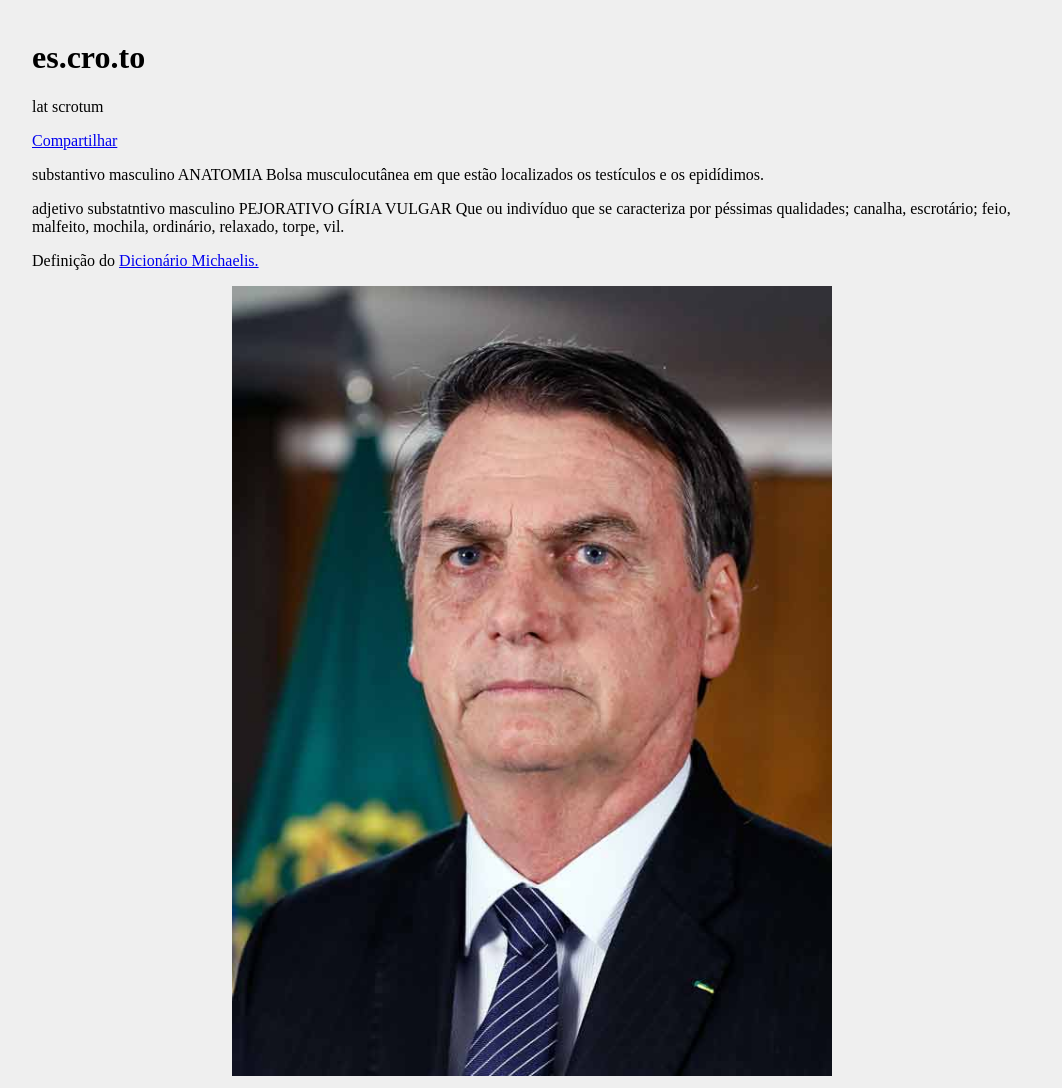
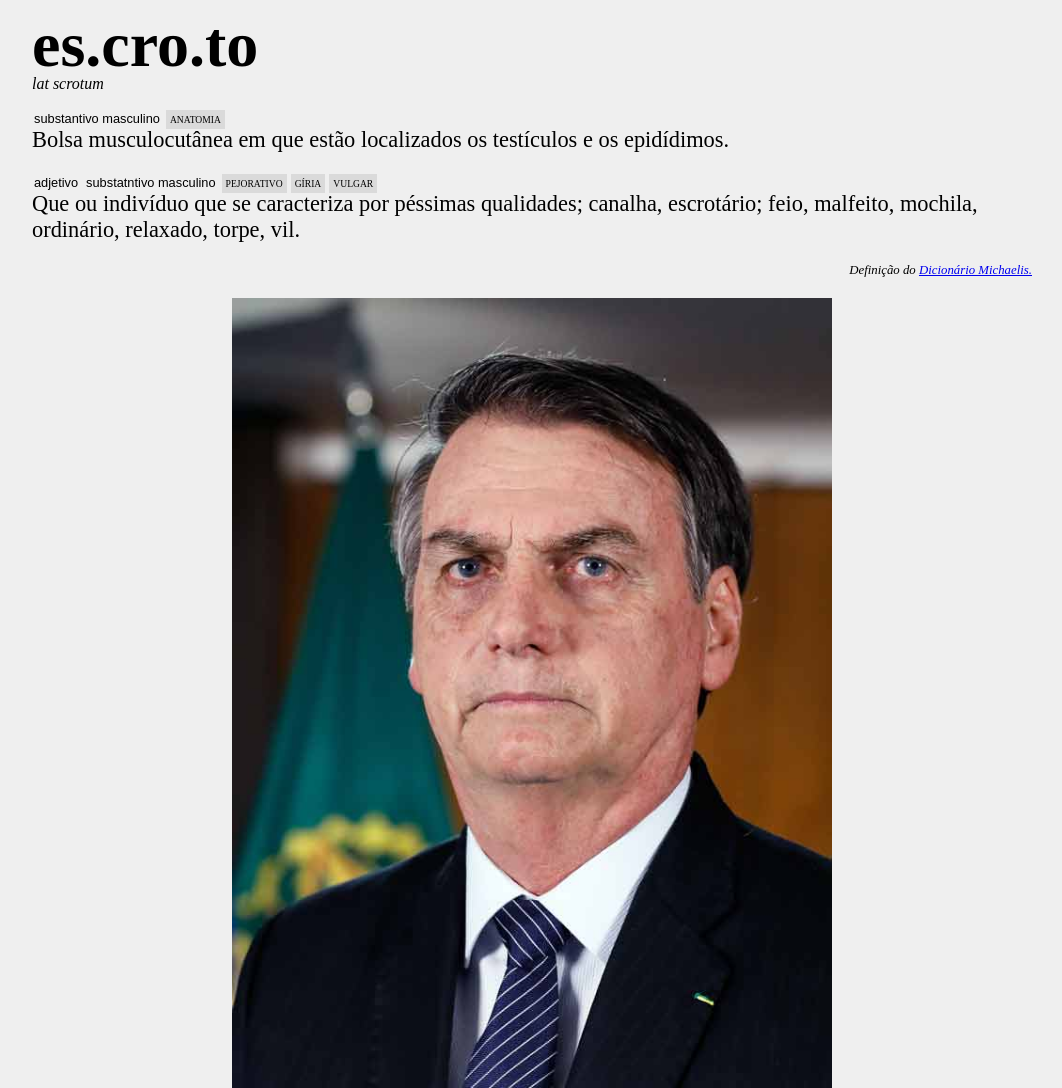
Before and after one commit to CrociDB/escroto, a plain HTML site: page index.html in a window 1280 px wide. Shown: the whole page, without its empty margins (108-1170 px from the left). Drawn offline with Linux system fonts and the light colour scheme.

Commit message:
improved style

```diff
--- a/index.html
+++ b/index.html
@@ -25,10 +25,62 @@
                 background-color: #EFEFEF;
             }
 
+            h1 {
+                font-size: 4rem;
+            }
+
+            h1 a {
+                font-size: 0;
+            }
+
+            ul {
+                list-style: none;
+                margin: 0;
+                padding: 0;
+            }
+
+            li {
+                margin: 0;
+                padding: 0;
+                margin-bottom: 20px;
+            }
+
+            .word-class {
+                font-family: Arial, Helvetica, sans-serif;
+                font-size: .8rem;
+                padding: 2px;
+            }
+
+            .word-type {
+                font-size: .6rem;
+                padding: 4px;
+                background: #DADADA;
+            }
+
+            .word-definition-text {
+                font-size: 1.4rem;
+                display: block;
+            }
+
+            .word-definition-source {
+                text-align: right;
+                font-size: .8rem;
+                font-style: italic;
+            }
+
+            .word-etimology {
+                margin-top: -50px;
+                padding-top: 0px;
+
+                font-style: italic;
+                font-size: 1rem;
+            }
+
             .page {
                 max-width: 1000px;
                 margin: auto;
                 padding: 10px;
+                padding-top: 0;
             }
 
             .presidente {
@@ -36,6 +88,7 @@
                 margin-left: auto;
                 margin-right: auto;
                 width: 100%;
+                margin-top: 20px;
             }
 
             @media only screen and (min-width: 1000px) {
@@ -50,28 +103,29 @@
     </head>
     <body>
         <div class="page">
-            <h1>es.cro.to</h1>
+            <h1>es.cro.to <a class="twitter-share-button"
+                href="https://twitter.com/intent/tweet?text=es.cro.to%3A%20Indiv%C3%ADduo%20que%20se%20caracteriza%20por%20p%C3%A9ssimas%20qualidades%3B%20canalha%2C%20escrot%C3%A1rio%3B%20feio%2C%20malfeito%2C%20mochila%2C%20ordin%C3%A1rio%2C%20relaxado%2C%20torpe%2C%20vil."
+                data-size="large">
+                Compartilhar</a></h1>
             <p class="word-etimology">lat scrotum</p>
 
-            <a class="twitter-share-button"
-            href="https://twitter.com/intent/tweet?text=escroto"
-            data-size="large">
-            Compartilhar</a>
 
             <article>
-                <p class="word-definition">
+                <ul>
+                    <li class="word-definition">
                         <span class="word-class">substantivo masculino</span>
                         <span class="word-type">ANATOMIA</span>
-                    Bolsa musculocutânea em que estão localizados os testículos e os epidídimos.
-                </p>
-                <p class="word-definition">
+                        <span class="word-definition-text word-strike">Bolsa musculocutânea em que estão localizados os testículos e os epidídimos.</span>
+                    </li>
+                    <li class="word-definition">
                         <span class="word-class">adjetivo</span>
                         <span class="word-class">substatntivo masculino</span>
                         <span class="word-type">PEJORATIVO</span>
                         <span class="word-type">GÍRIA</span>
                         <span class="word-type">VULGAR</span>
-                    Que ou indivíduo que se caracteriza por péssimas qualidades; canalha, escrotário; feio, malfeito, mochila, ordinário, relaxado, torpe, vil.
-                </p>
+                        <span class="word-definition-text">Que ou indivíduo que se caracteriza por péssimas qualidades; canalha, escrotário; feio, malfeito, mochila, ordinário, relaxado, torpe, vil.</span>
+                    </li>
+                </ul>
                 <p class="word-definition-source">Definição do <a href="http://michaelis.uol.com.br/busca?r=0&f=0&t=0&palavra=escroto">Dicionário Michaelis.</a></p>
             </article>
             <img class="presidente" src="presidente_bolsonaro.jpg" alt="Presidente Bolsonaro">
```
Lines whose indentation alone changed are shown as unchanged.
